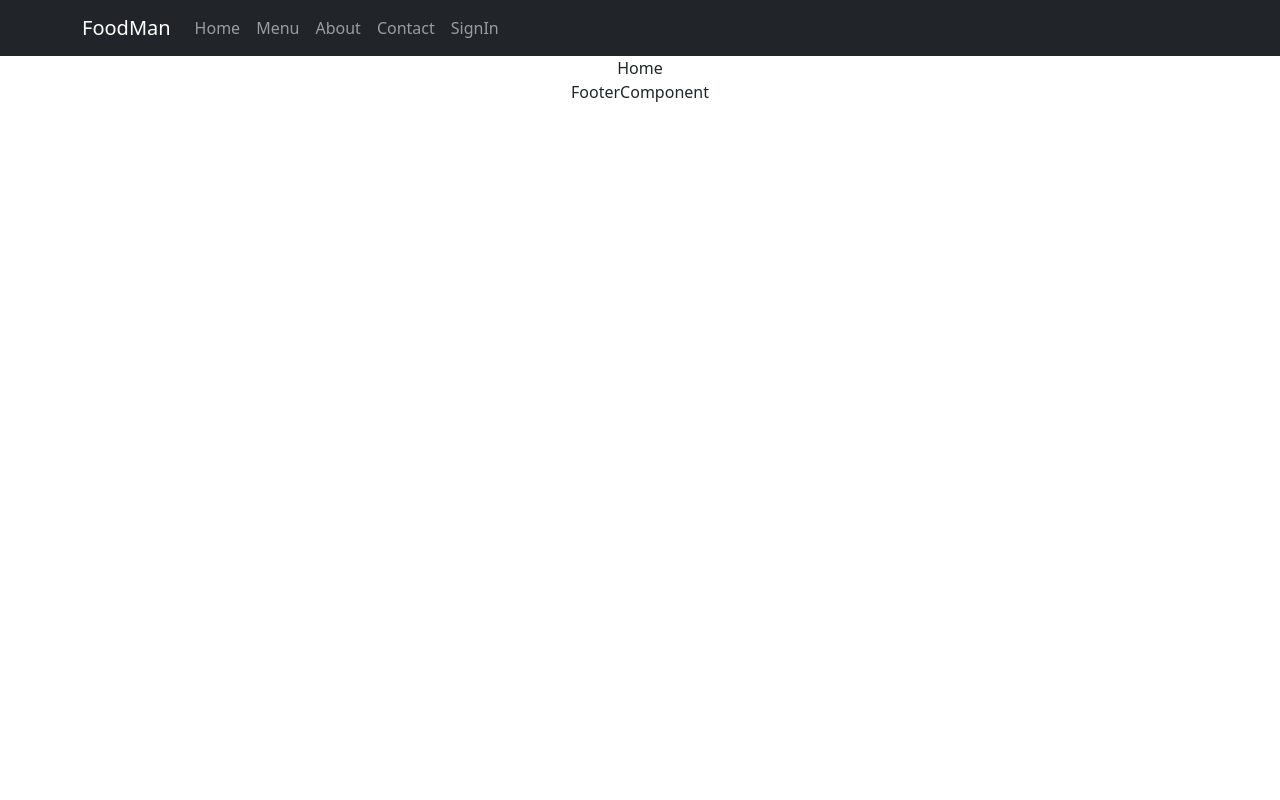
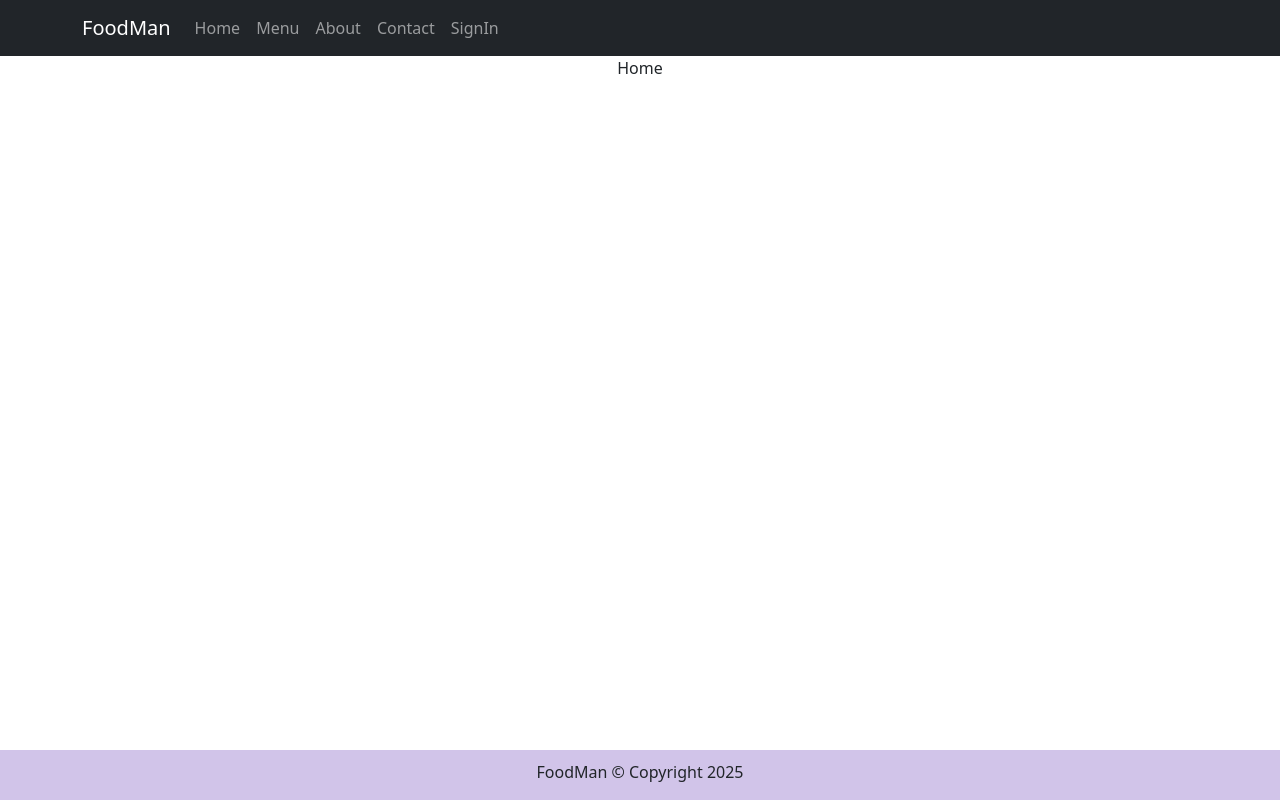
Before and after one commit to khan-91/FoodMan, a React (Create React App) app: page /home in a window 1280 px wide. Built offline with nearby package versions, Linux system fonts and the light colour scheme.

Commit message:
Footer Component Add

```diff
--- a/src/App.css
+++ b/src/App.css
@@ -1,3 +1,12 @@
 .App {
   text-align: center;
 }
+
+.footer {
+  background-color: #D1C4E9;
+  margin: 0px auto;
+  padding-top: 10px;
+  position: fixed;
+  bottom: 0;
+  width: 100%;
+}
--- a/src/component/footer/FooterComponent.js
+++ b/src/component/footer/FooterComponent.js
@@ -1,8 +1,18 @@
 import React from 'react'
+import { Container } from 'react-bootstrap'
 
 const FooterComponent = () => {
   return (
-    <div>FooterComponent</div>
+    <div className="footer">
+      <div className='container'>
+        <div className='row justify-content-center'>
+          <div className='col-auto'>
+            <p>FoodMan &#169; Copyright 2025 </p>
+
+          </div>
+        </div>
+      </div>
+    </div>
   )
 }
 
```
